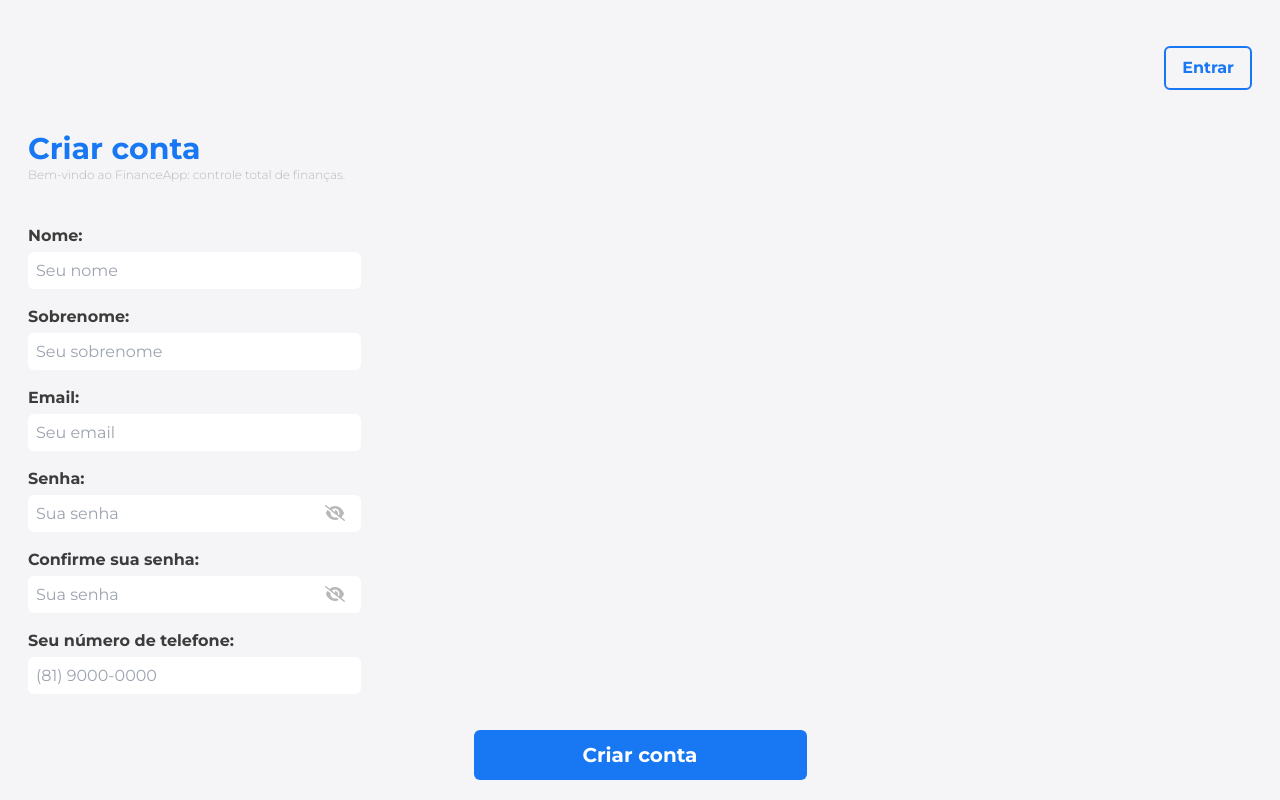
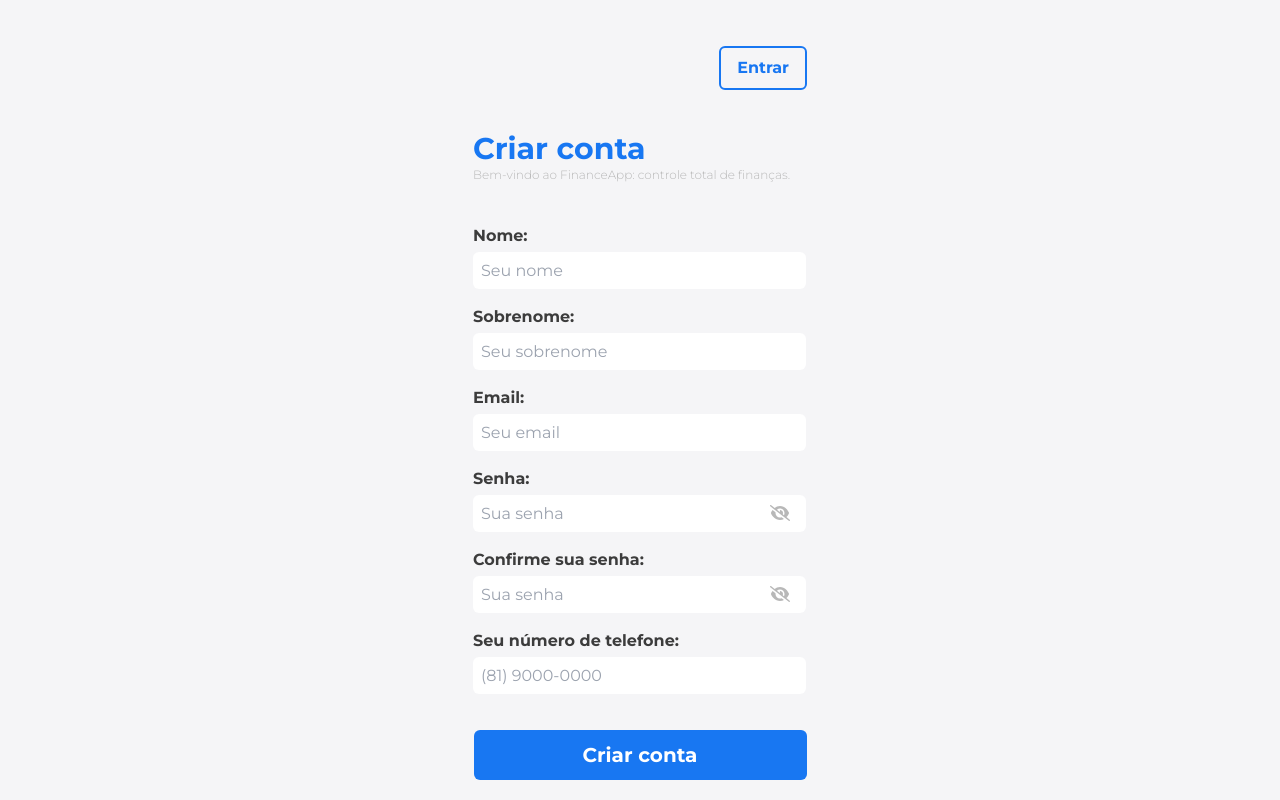
Before and after one commit to DouglasBsales/finance-app, a Next.js app: page /CreateAccount in a window 1280 px wide. Built offline with nearby package versions, Linux system fonts and the light colour scheme.

Commit message:
Refactor: changed class

```diff
--- a/src/app/CreateAccount/page.tsx
+++ b/src/app/CreateAccount/page.tsx
@@ -6,10 +6,12 @@ import FormCreateAccount from "@/components/CreateAccount/FormCreateAccount";
 
 export default function CreateAccount() {
   return (
-    <div className="w-full px-[28px] flex flex-col items-center bg-whitePrimary pb-[80px]">
-      <ButtonEntrarAccount />
-      <FormCreateAccount />
-      <CreateAccountButton />
+    <div className="w-full flex flex-col items-center bg-whitePrimary">
+      <div className="w-[390px] px-[28px] pb-5">
+        <ButtonEntrarAccount />
+        <FormCreateAccount />
+        <CreateAccountButton />
+      </div>
     </div>
   );
 }
--- a/src/app/Login/page.tsx
+++ b/src/app/Login/page.tsx
@@ -7,8 +7,8 @@ import LoginWhithGoogle from "@/components/Login/LoginWhithGoogle";
 
 export default function Login() {
   return (
-    <div className="w-full px-[28px] flex flex-col items-center bg-whitePrimary pb-[80px]">
-      <div className="w-[360px]">
+    <div className="w-full flex flex-col items-center bg-whitePrimary">
+      <div className="w-[390px] px-[28px] ">
         <ButtonCreateAccount />
         <FormLogin />
         <ButtonEntrar />
--- a/src/components/Login/ButtonCreateAccount.tsx
+++ b/src/components/Login/ButtonCreateAccount.tsx
@@ -2,7 +2,7 @@ import Link from "next/link"
 
 export const ButtonCreateAccount = ()=> {
     return (
-    <div className="w-full flex justify-end mt-[46px] ">
+    <div className="flex justify-end mt-[46px]">
         <div className="">
            <button className="px-4 py-2 border-2 border-bluePrimary rounded-md">
                 <Link href="/CreateAccount" className="text-bluePrimary font-semibold">Criar conta</Link>
```
